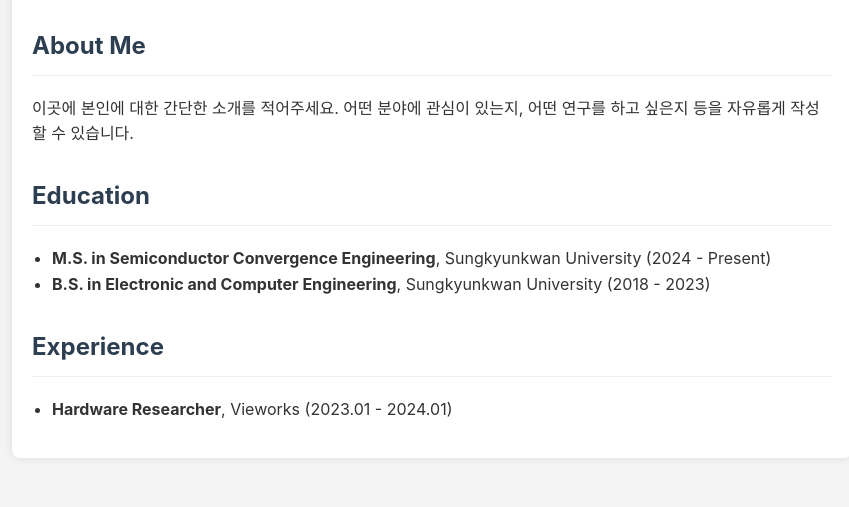
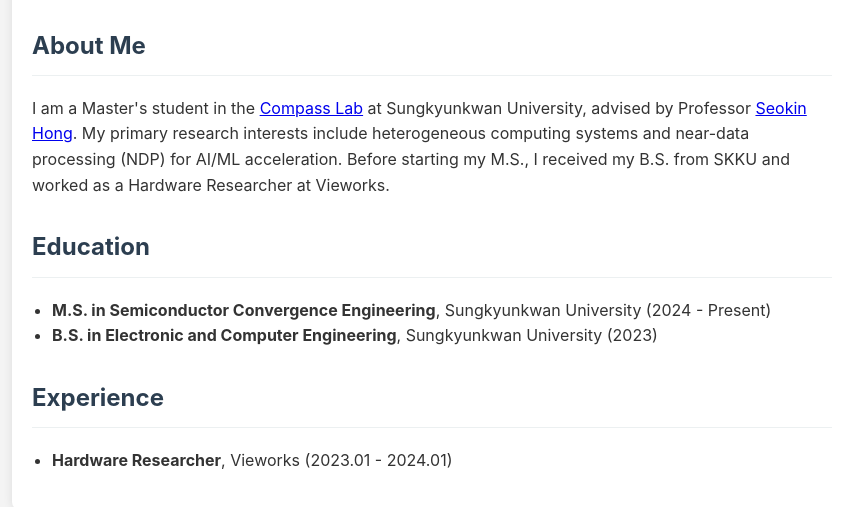
Before and after one commit to HJ-Leonardo-Cho/HJ-Leonardo-Cho.github.io, a plain HTML site: page index.html in a window 1280 px wide. Shown: the part 243-750 px from the top of the page, without its empty margins (208-1057 px from the left). Drawn offline with Linux system fonts and the light colour scheme.

Commit message:
Update index.html

```diff
--- a/index.html
+++ b/index.html
@@ -71,19 +71,18 @@
             </div>
         </div>
 
-        <section>
-            <h2>About Me</h2>
-            <p>
-                이곳에 본인에 대한 간단한 소개를 적어주세요.
-                어떤 분야에 관심이 있는지, 어떤 연구를 하고 싶은지 등을 자유롭게 작성할 수 있습니다.
-            </p>
-        </section>
+<section>
+    <h2>About Me</h2>
+    <p>
+        I am a Master's student in the <a href="https://skku-compasslab.github.io/compasslab/" target="_blank">Compass Lab</a> at Sungkyunkwan University, advised by Professor <a href="https://professor.skku.edu/researcher_eng/professorList.do?mode=view&perId=LZStrPIIwnA0hCiBeC2BFAzgVQFoE8AWA3dAygAwBKA6gJKIC81QA%20&jojikCode1=3173&categoryId=U" target="_blank">Seokin Hong</a>. My primary research interests include heterogeneous computing systems and near-data processing (NDP) for AI/ML acceleration. Before starting my M.S., I received my B.S. from SKKU and worked as a Hardware Researcher at Vieworks.
+    </p>
+</section>
 
         <section>
             <h2>Education</h2>
             <ul>
                 <li><strong>M.S. in Semiconductor Convergence Engineering</strong>, Sungkyunkwan University (2024 - Present)</li>
-                <li><strong>B.S. in Electronic and Computer Engineering</strong>, Sungkyunkwan University (2018 - 2023)</li>
+                <li><strong>B.S. in Electronic and Computer Engineering</strong>, Sungkyunkwan University (2023)</li>
             </ul>
         </section>
 
```
